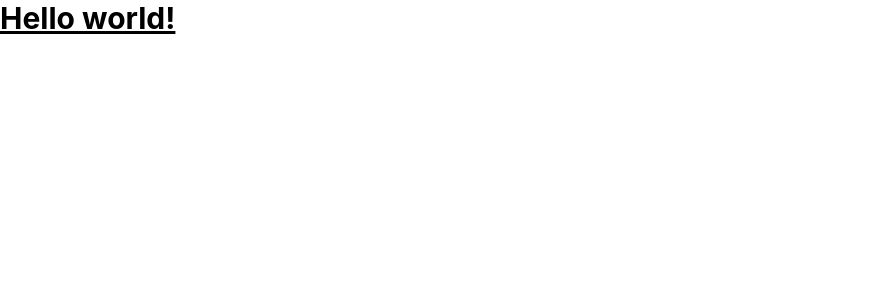
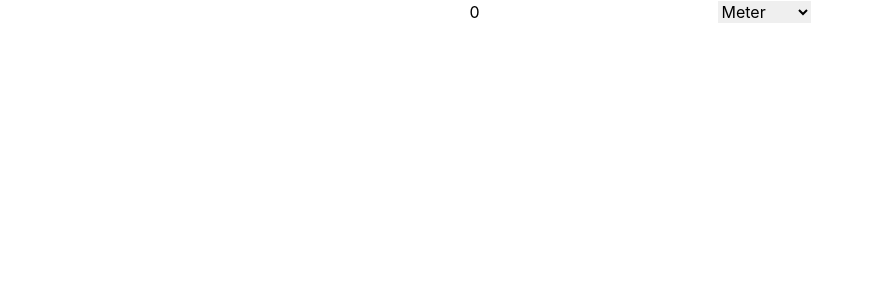
Before and after one commit to MomoDaghighi/MeasurementConverter, a React (Create React App) app: page / in a window 1280 px wide. Shown: the top 300 px of the page, without its empty margins (0-874 px from the left). Built offline with nearby package versions, Linux system fonts and the light colour scheme.

Commit message:
basic functionality of project implemented

```diff
--- a/src/App.tsx
+++ b/src/App.tsx
@@ -1,11 +1,21 @@
 import React from 'react';
+import { UnitConverter } from './components/UnitConverter';
+import { Unit } from './types'
 import './App.css';
 
-function App() {
+const LENGTH_UNITS: Unit[] = [
+  { type: 'length', name: 'Meter', conversionFactor: 1},
+  { type: 'length', name: 'Foot', conversionFactor: 3.28084},
+  {type: 'length', name: 'Kilometre', conversionFactor: 0.001},
+  {type: 'length', name: 'Inch', conversionFactor: 39.3701},
+  {type: 'length', name: 'Mile', conversionFactor: 0.000621371}
+];
+
+function App(): JSX.Element {
   return (
-    <h1 className="text-3xl font-bold underline">
-      Hello world!
-    </h1>
+    <div className="App">
+      <UnitConverter initialUnit={LENGTH_UNITS[0]} units={LENGTH_UNITS} />
+    </div>
   );
 }
 
```
